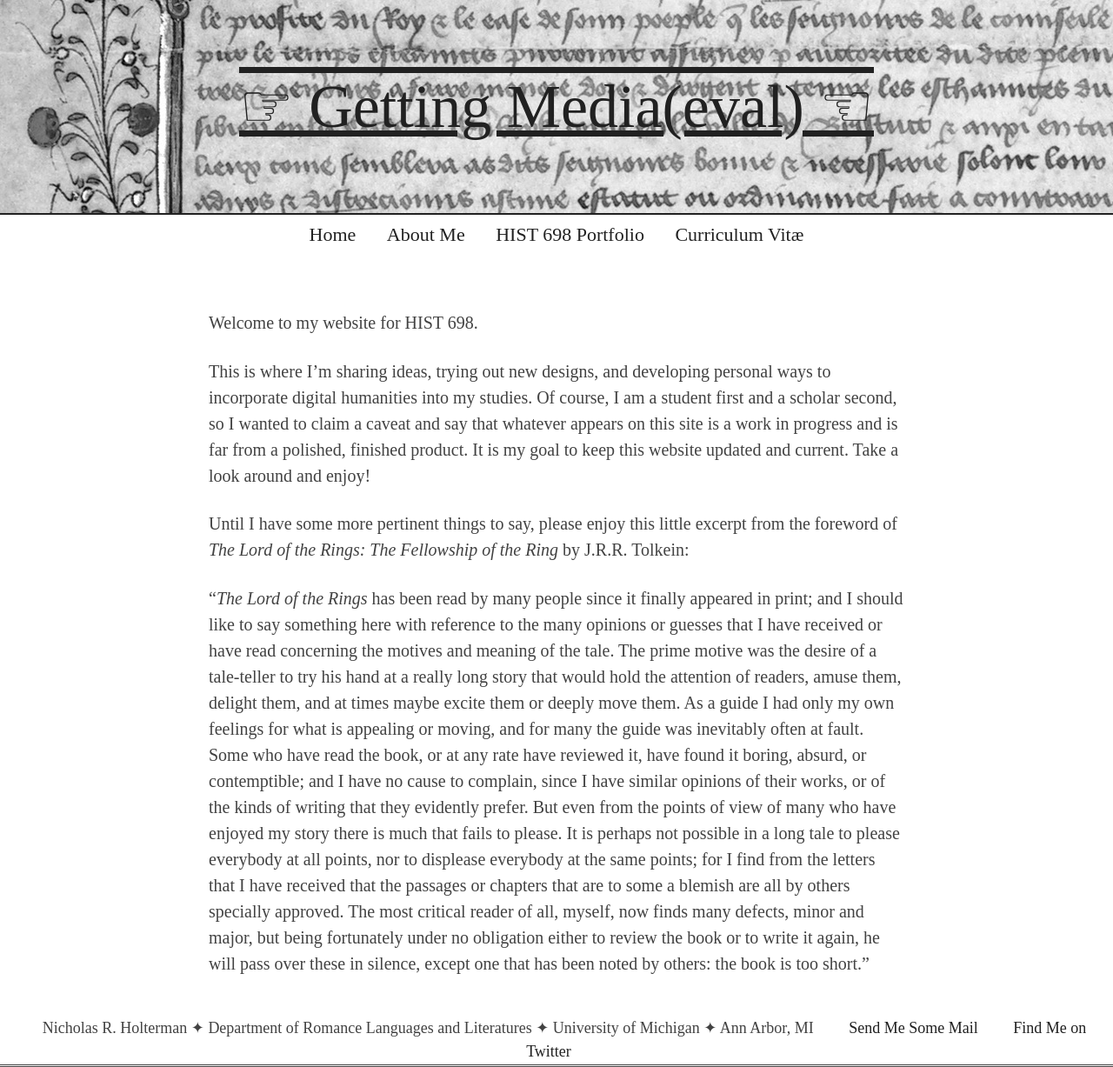
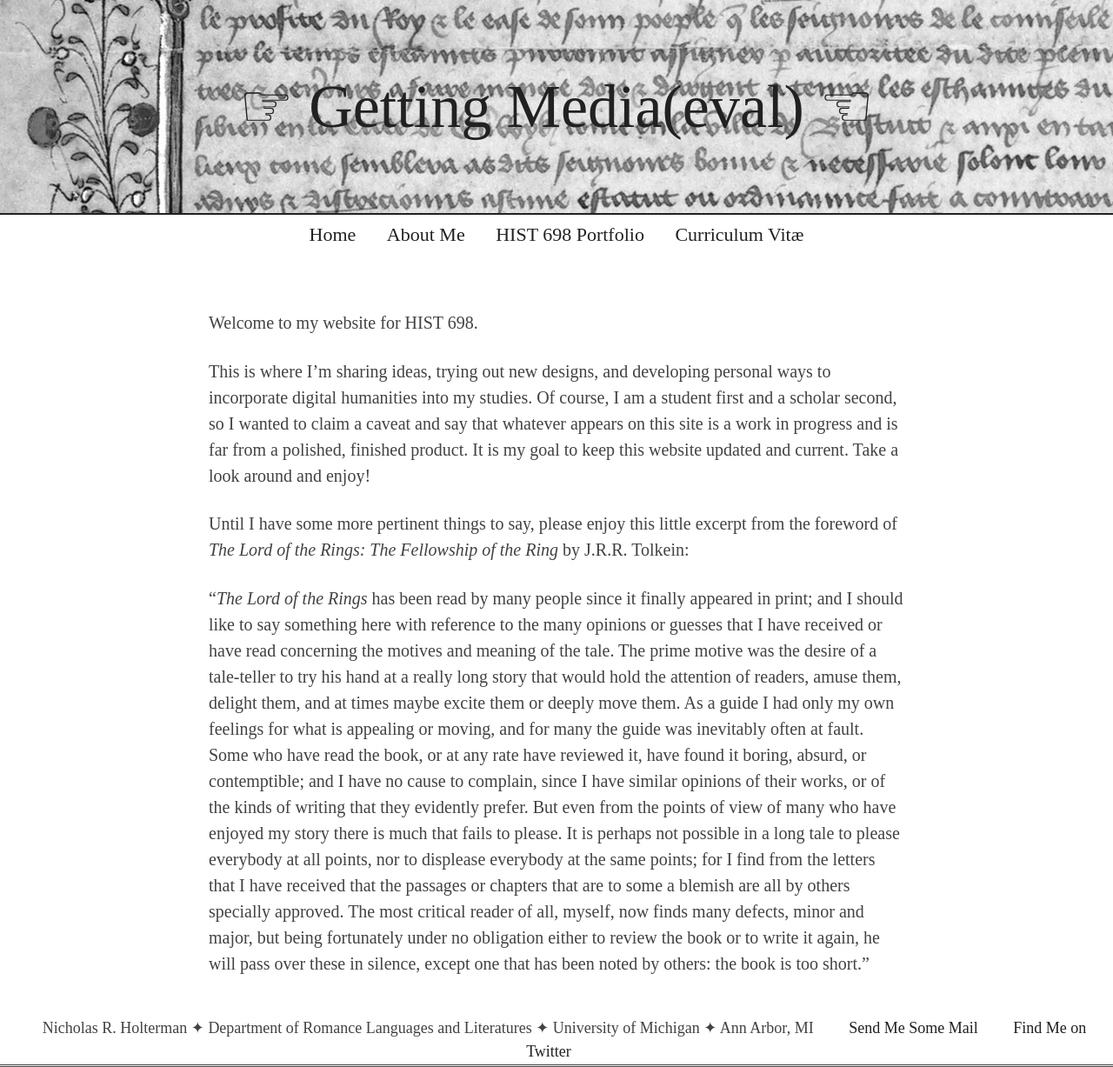
Before and after one commit to nrholterman/nrholterman.github.io, a Jekyll site: the page built from index.md, in a window 1280 px wide. Shown: the whole page at 87% size. Built offline with Jekyll 4.4.1, drawn with Linux system fonts in a browser that asks for light colours; some web fonts are replaced.

Commit message:
no underline

```diff
--- a/assets/main.css
+++ b/assets/main.css
@@ -58,7 +58,6 @@ margin-left: 50px;
 .heading {
   font-family: 'IM Fell English SC', serif;
   font-size: 70px;
-  text-decoration: overline underline;
   color: #212121;
   font-style: none;
   margin: 0;
```
